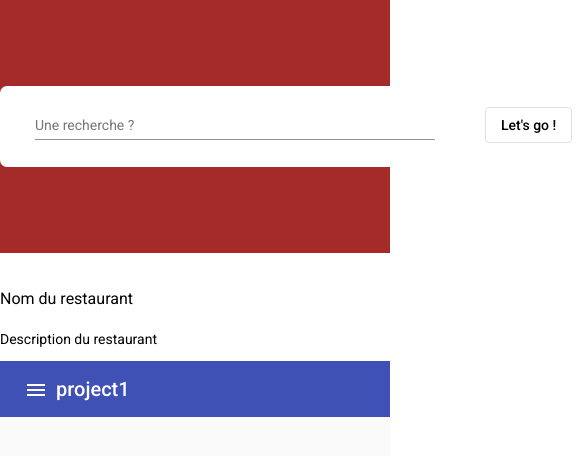
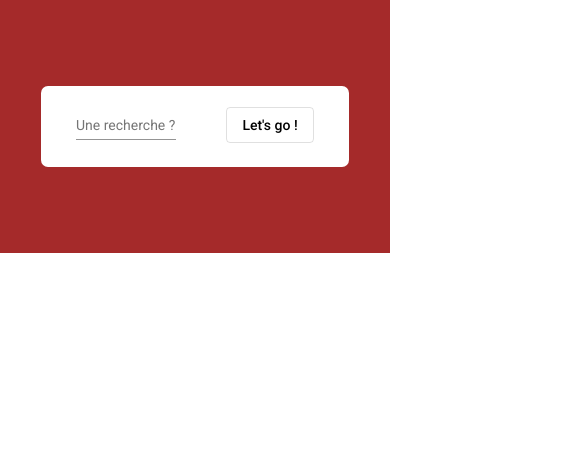
Before and after one commit to RamyEB/epita-exp2-angular-2022, an Angular app: page / in a window 390 px wide. Shown: the top 456 px of the page, 585 px wide, since content can reach past the window. Built offline with nearby package versions, Linux system fonts and the light colour scheme.

Commit message:
Barre de recherche

```diff
--- a/src/app/app.component.html
+++ b/src/app/app.component.html
@@ -1,3 +1,2 @@
-<app-barre-de-recherche></app-barre-de-recherche>
-<app-visualisation></app-visualisation>
-<app-nav></app-nav>
+<app-barre-de-recherche (searchName)="getChildTerm($event)"></app-barre-de-recherche>
+<!-- <app-visualisation></app-visualisation> -->
--- a/src/app/app.component.ts
+++ b/src/app/app.component.ts
@@ -7,4 +7,9 @@ import { Component } from '@angular/core';
 })
 export class AppComponent {
   title = 'project1';
+
+  getChildTerm(term: string) {
+    console.log(term)
+  }
+
 }
--- a/src/app/barre-de-recherche/barre-de-recherche.component.css
+++ b/src/app/barre-de-recherche/barre-de-recherche.component.css
@@ -1,4 +1,4 @@
-#wallpaper{
+#wallpaper {
     width: 100%;
     height: 30vh;
     background-color: brown;
@@ -6,18 +6,46 @@
     place-items: center;
 }
 
-#search{
+#search {
     background-color: white;
     width: max-content;
     padding: 15px 35px 10px 35px;
     border-radius: 7px;
 }
 
-.example-full-width{
-    width:400px;
+.example-full-width {
+    width: 500px;
 }
 
+@media screen and (min-width: 500px) and (max-width: 800px) {
+    .example-full-width {
+        width: 300px;
+    }
+}
 
-#search mat-form-field{
+@media screen and (max-width: 500px) {
+    .example-full-width {
+        width: 100px;
+    }
+}
+
+#search mat-form-field {
     margin-right: 50px;
 }
+
+@media screen and (max-width: 370px) {
+    #search {
+        display: flex;
+        flex-direction: column;
+        width: 90%;
+    }
+    #search mat-form-field {
+        margin-right: 0px;
+    }
+    #wallpaper {
+        background-color: #fff;
+    }
+    .example-full-width {
+        width: 100%;
+    }
+}
--- a/src/app/barre-de-recherche/barre-de-recherche.component.html
+++ b/src/app/barre-de-recherche/barre-de-recherche.component.html
@@ -2,10 +2,8 @@
     <div id="search">
         <mat-form-field class="example-full-width">
             <mat-label>Une recherche ?</mat-label>
-            <input type="text" [(ngModel)]="searchName" matInput>
+            <input type="text" [(ngModel)]="term" matInput>
         </mat-form-field>
         <button mat-stroked-button (click)="recherche()">Let's go !</button>
     </div>
 </div>
-
-<p>{{searchName}}</p>
--- a/src/app/barre-de-recherche/barre-de-recherche.component.ts
+++ b/src/app/barre-de-recherche/barre-de-recherche.component.ts
@@ -1,4 +1,4 @@
-import { Component, OnInit } from '@angular/core';
+import { Component, OnInit, EventEmitter, Output, Input } from '@angular/core';
 
 
 @Component({
@@ -7,11 +7,13 @@ import { Component, OnInit } from '@angular/core';
   styleUrls: ['./barre-de-recherche.component.css']
 })
 export class BarreDeRechercheComponent implements OnInit {
-  searchName = "";
+  @Output() searchName = new EventEmitter<string>();
+
+  term = "";
 
   recherche() {
-    console.log(this.searchName)
-    this.searchName = ""
+    this.searchName.emit(this.term)
+    this.term = ""
   }
 
   constructor() { }
```
